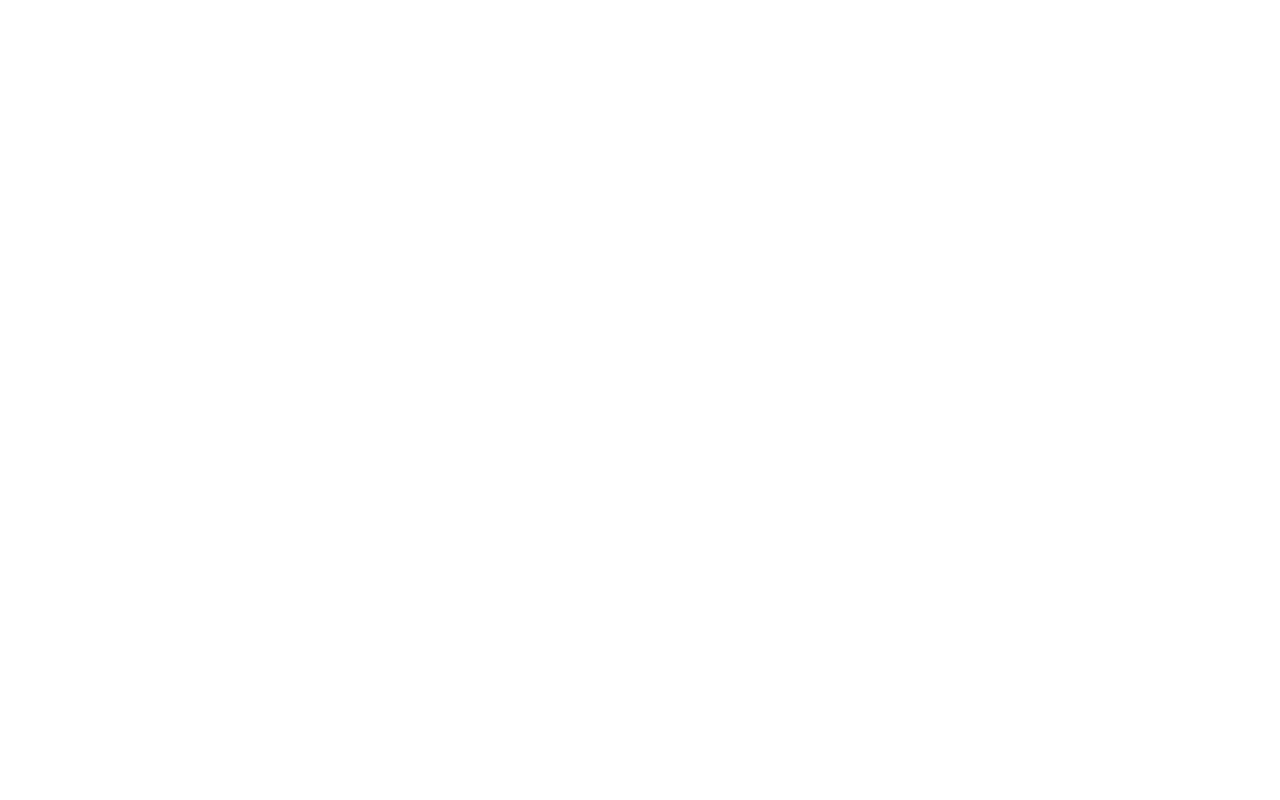
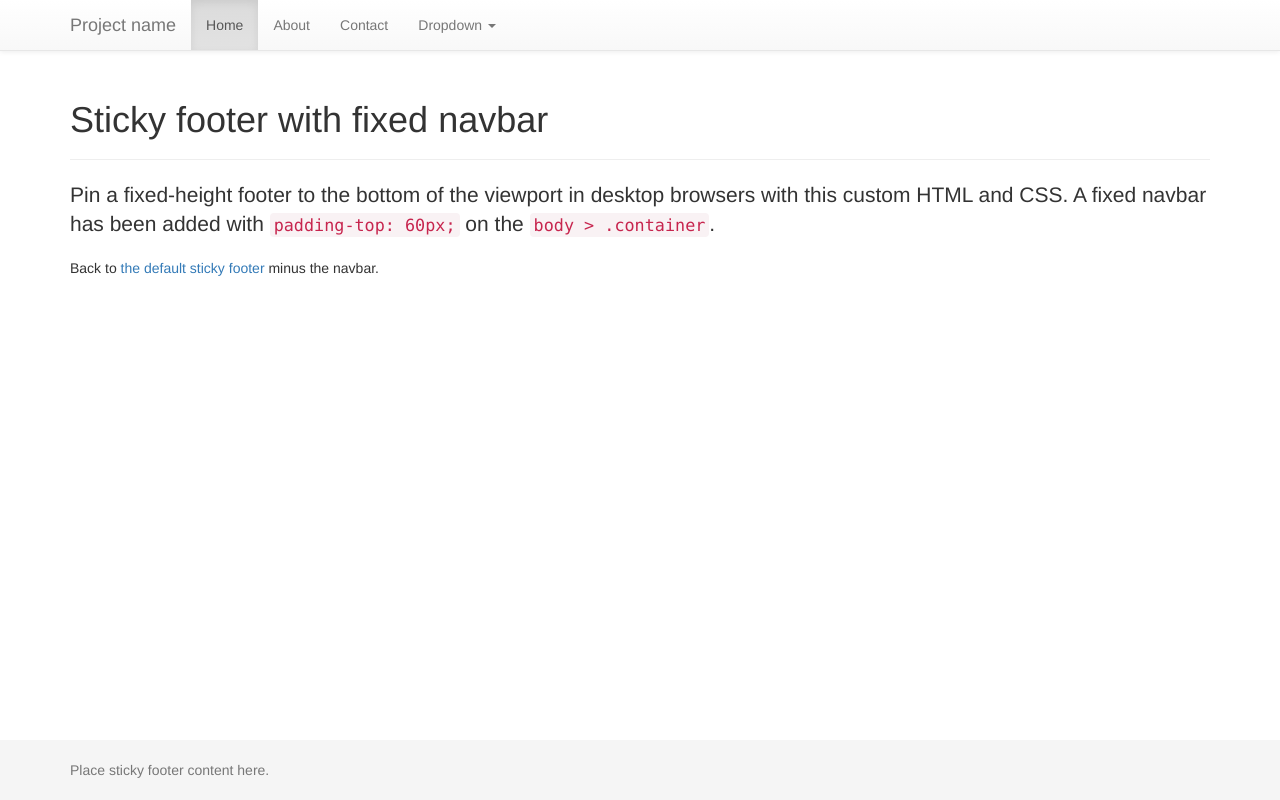
Before and after one commit to BlackRose1982/Bootstrap-Portfolio, a plain HTML site: page contact.html in a window 1280 px wide. Drawn offline with nearby package versions, Linux system fonts and the light colour scheme.

Commit message:
Body + contact portfolio

```diff
--- a/contact.html
+++ b/contact.html
@@ -7,6 +7,8 @@
 
 	<!-- Optional theme -->
 	<link rel="stylesheet" href="https://maxcdn.bootstrapcdn.com/bootstrap/3.3.7/css/bootstrap-theme.min.css" integrity="sha384-rHyoN1iRsVXV4nD0JutlnGaslCJuC7uwjduW9SVrLvRYooPp2bWYgmgJQIXwl/Sp" crossorigin="anonymous">
+
+	<link rel="stylesheet" type="text/css" href="assets/css/sticky-footer-navbar.css">
 
 	<script
 	  src="http://code.jquery.com/jquery-3.3.1.min.js"
@@ -18,5 +20,54 @@
 </head>
 <body>
 
+
+	<!-- Fixed navbar -->
+	<nav class="navbar navbar-default navbar-fixed-top">
+	  <div class="container">
+	    <div class="navbar-header">
+	      <button type="button" class="navbar-toggle collapsed" data-toggle="collapse" data-target="#navbar" aria-expanded="false" aria-controls="navbar">
+	        <span class="sr-only">Toggle navigation</span>
+	        <span class="icon-bar"></span>
+	        <span class="icon-bar"></span>
+	        <span class="icon-bar"></span>
+	      </button>
+	      <a class="navbar-brand" href="#">Project name</a>
+	    </div>
+	    <div id="navbar" class="collapse navbar-collapse">
+	      <ul class="nav navbar-nav">
+	        <li class="active"><a href="#">Home</a></li>
+	        <li><a href="#about">About</a></li>
+	        <li><a href="#contact">Contact</a></li>
+	        <li class="dropdown">
+	          <a href="#" class="dropdown-toggle" data-toggle="dropdown" role="button" aria-haspopup="true" aria-expanded="false">Dropdown <span class="caret"></span></a>
+	          <ul class="dropdown-menu">
+	            <li><a href="#">Action</a></li>
+	            <li><a href="#">Another action</a></li>
+	            <li><a href="#">Something else here</a></li>
+	            <li role="separator" class="divider"></li>
+	            <li class="dropdown-header">Nav header</li>
+	            <li><a href="#">Separated link</a></li>
+	            <li><a href="#">One more separated link</a></li>
+	          </ul>
+	        </li>
+	      </ul>
+	    </div><!--/.nav-collapse -->
+	  </div>
+	</nav>
+
+	<!-- Begin page content -->
+	<div class="container">
+	  <div class="page-header">
+	    <h1>Sticky footer with fixed navbar</h1>
+	  </div>
+	  <p class="lead">Pin a fixed-height footer to the bottom of the viewport in desktop browsers with this custom HTML and CSS. A fixed navbar has been added with <code>padding-top: 60px;</code> on the <code>body &gt; .container</code>.</p>
+	  <p>Back to <a href="../sticky-footer">the default sticky footer</a> minus the navbar.</p>
+	</div>
+
+	<footer class="footer">
+	  <div class="container">
+	    <p class="text-muted">Place sticky footer content here.</p>
+	  </div>
+	</footer>
 </body>
 </html>
```
Also changed, not shown: portfolio.html (+51 -0 lines).
